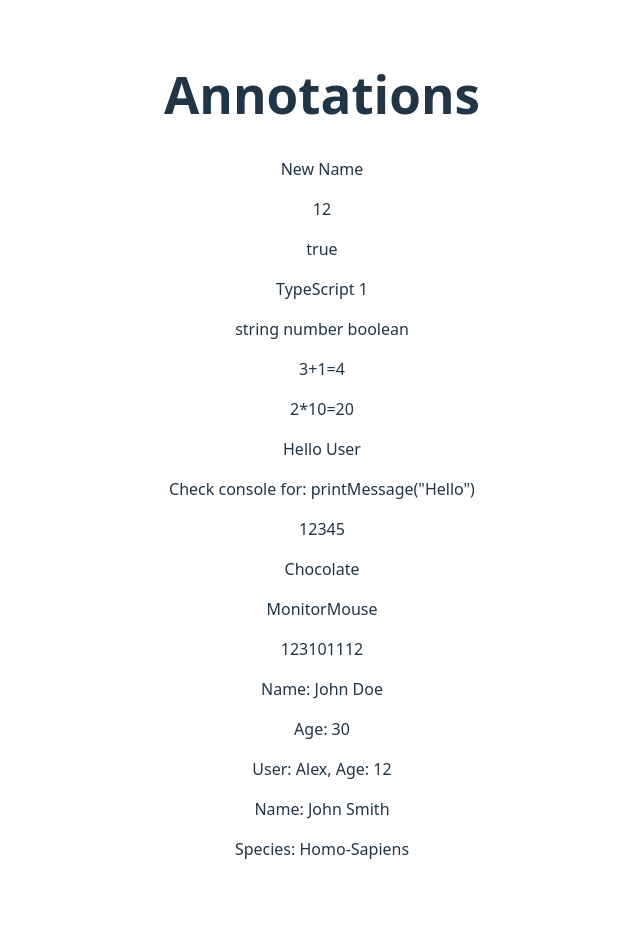
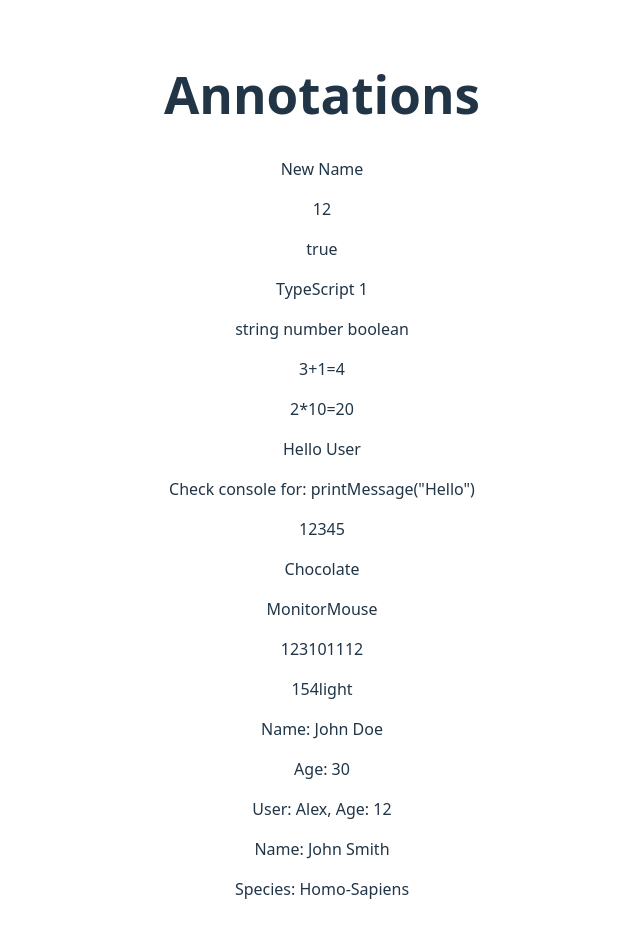
Before and after one commit to Hrisshhii/react-practice, a React (Vite) app in the folder Typescript-practice/: page / in a window 1280 px wide. Shown: the top 938 px of the page, without its empty margins (318-958 px from the left). Before the commit the page ends 909 px from the top, so only its background shows below. Built offline with nearby package versions, Linux system fonts and the light colour scheme.

Commit message:
Union with array

```diff
--- a/Typescript-practice/src/Basics/Arrays.tsx
+++ b/Typescript-practice/src/Basics/Arrays.tsx
@@ -21,6 +21,9 @@ console.log(matrix[1][2]);
 console.log(matrix[0][1]);
 console.log(matrix);
 
+//Union:
+const stuff: (number | string)[]=[1,5,4,'light'];
+console.log(stuff);
 
 export function Arrays(){
     return <>
@@ -28,5 +31,6 @@ export function Arrays(){
         <p>{items}</p>
         <p>{components}</p>
         <p>{matrix}</p>
+        <p>{stuff}</p>
     </>
 };
```
